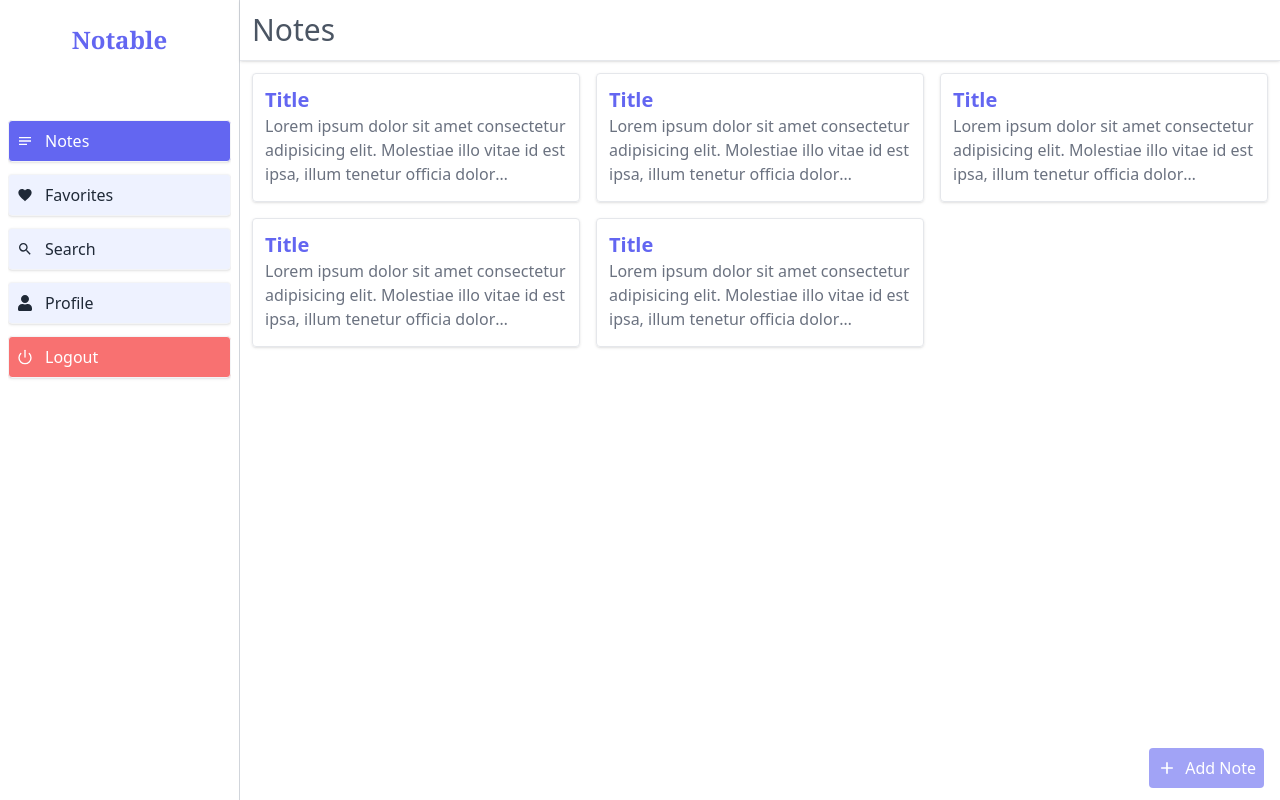
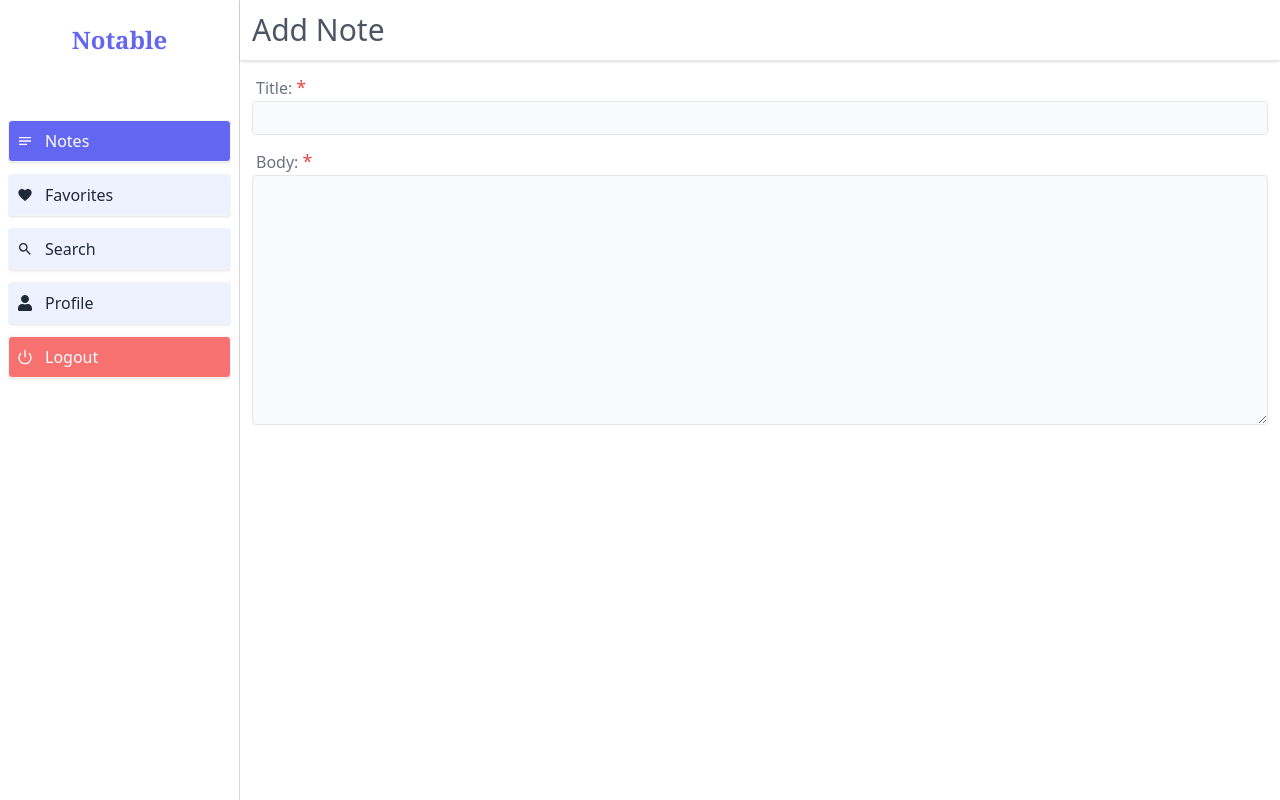
Before and after one commit to Ebenezeroffei/notable, a React (Create React App) app in the folder notable-frontend/: page / in a window 1280 px wide. Built offline with nearby package versions, Linux system fonts and the light colour scheme.

Commit message:
Feat: Add todo page complete.

```diff
--- a/notable-frontend/src/App.js
+++ b/notable-frontend/src/App.js
@@ -1,9 +1,11 @@
 import React from 'react';
 import { BrowserRouter, Routes, Route } from 'react-router-dom';
 import Wrapper from './components/Wrapper';
+import AddNote from './pages/AddNote';
 import Login from './pages/Auth/Login';
 import Register from './pages/Auth/Register';
 import Home from './pages/Home';
+import NoteDetail from './pages/NoteDetail';
 
 const App = () => {
 
@@ -13,7 +15,7 @@ const App = () => {
                 <Route path='login/' element={<Login />} />
                 <Route path='register/' element={<Register />} />
                 <Route path='/' element={<Wrapper />}>
-                    <Route index element={<Home />} />
+                    <Route index element={<AddNote />} />
                 </Route>
             </Routes>
         </BrowserRouter>
--- a/notable-frontend/src/components/Notes/Note.js
+++ b/notable-frontend/src/components/Notes/Note.js
@@ -4,10 +4,11 @@ const Note = () => {
     return (
         <section className='border rounded p-3 shadow hover:shadow-lg cursor-pointer group hover:bg-indigo-50 transition-all duration-200 hover:scale-95'>
             <h3 className='text-indigo-500 font-semibold text-xl truncate'>Title </h3>
-            <p className='text-gray-500 group-hover:text-gray-700 line-clamp overflow-hidden h-[75px]'>
+            <p className='text-gray-500 group-hover:text-gray-700 line-clamp overflow-hidden h-[75px] transition-all duration-200'>
                 Lorem ipsum dolor sit amet consectetur adipisicing elit. Molestiae illo vitae id est ipsa, illum tenetur officia dolor reiciendis voluptate maiores quibusdam minima ducimus ad maxime nisi nemo numquam aperiam.
                 Lorem ipsum, dolor sit amet consectetur adipisicing elit. Maxime laboriosam sequi nisi laborum possimus eligendi! Iste inventore dicta voluptas totam, laudantium doloribus et consequatur iusto quisquam quas consectetur eos quibusdam.
             </p>
+            <p className='text-xs inline-block mt-2 text-gray-600 bg-indigo-100 p-2 rounded font-semibold group-hover:bg-indigo-200 transition-all duration-200 shadow'>Written By: <span className='text-indigo-500'>eoffei</span></p>
         </section>
     );
 }
--- /dev/null
+++ b/notable-frontend/src/components/TextField/TextArea.js
@@ -0,0 +1,24 @@
+import React, { useState } from 'react';
+import { textOnBlurHandler } from '../../utils/validation';
+
+const TextArea = ({ isRequired = true, label, value, helpText = '', errorText = 'Please provide a valid value.', pattern = /.+/, }) => {
+    const [isError, setIsError] = useState(false);
+
+    return (
+        <section className='my-3'>
+            <label htmlFor="" className='text-gray-500 font-medium ml-1'>{label}:</label>
+            {
+                isRequired &&
+                <span className='ml-1 text-red-500 text-lg'>*</span>
+            }
+            <textarea ref={value} onBlur={() => textOnBlurHandler(pattern, value.current.value, setIsError)} className='outline-none block w-full border rounded focus:border-gray-300 focus:bg-gray-100 py-1 px-2 text-gray-600 bg-gray-50' rows={10} ></textarea>
+            {
+                isError
+                    ? <p className='text-xs text-rose-500 ml-1'>{errorText}</p>
+                    : <p className='text-xs text-gray-500 ml-1'>{helpText}</p>
+            }
+        </section >
+    );
+}
+
+export default TextArea;
--- a/notable-frontend/src/components/Wrapper/Header.js
+++ b/notable-frontend/src/components/Wrapper/Header.js
@@ -8,10 +8,10 @@ const Header = () => {
     const currentNavName = useNavStore(state => state.currentNavName);
 
     return (
-        <section className='bg-white bg-opacity-90 border-b w-full p-3 flex justify-between items-center shadow sticky top-0 z-10'>
-            <h1 className='text-3xl text-gray-600'>{currentNavName}</h1>
+        <section className='bg-white bg-opacity-80 border-b w-full p-3 flex justify-between items-center shadow sticky top-0 z-10 backdrop-filter backdrop-blur-md'>
+            <h1 className='text-3xl text-gray-600 truncate'>{currentNavName}</h1>
             {
-                isSmallScreen && <MdMenu onClick={openPhoneSideBar} className='text-indigo-500 hover:text-indigo-800 cursor-pointer transition-colors duration-250' size={30} />
+                isSmallScreen && <MdMenu onClick={openPhoneSideBar} className='text-indigo-500 hover:text-indigo-800 cursor-pointer transition-colors duration-250 flex-none' size={30} />
             }
         </section>
     );
--- a/notable-frontend/src/index.js
+++ b/notable-frontend/src/index.js
@@ -8,7 +8,7 @@ import { ToastContainer } from 'react-toastify';
 const root = ReactDOM.createRoot(document.getElementById("root"));
 root.render(
   <React.StrictMode>
-    <ToastContainer autoClose={2500} />
+    <ToastContainer autoClose={2500} limit={1} />
     <App />
   </React.StrictMode>
 );
--- /dev/null
+++ b/notable-frontend/src/pages/AddNote.js
@@ -0,0 +1,40 @@
+import React, { useEffect, useRef, useState } from 'react';
+import { toast } from 'react-toastify';
+import { useNavStore } from '../utils/store';
+import TextField from '../components/TextField';
+import TextArea from '../components/TextField/TextArea';
+
+const AddNote = () => {
+    const navigateTo = useNavStore(state => state.navigateTo);
+    const title = useRef();
+    const body = useRef();
+
+    useEffect(() => {
+        navigateTo(0, "Add Note");
+        let timer;
+        title.current.onkeyup = () => {
+            clearTimeout(timer);
+            // TODO: Save Todo
+            timer = setTimeout(() => toast("Save"), 1000);
+        }
+
+        body.current.onkeyup = () => {
+            clearTimeout(timer);
+            // TODO: Save Todo
+            timer = setTimeout(() => toast("Save"), 1000);
+        }
+
+        clearTimeout(timer);
+        body.current.removeEventListener('keyup', () => { });
+        title.current.removeEventListener('keyup', () => { });
+    }, [])
+
+    return (
+        <section>
+            <TextField label="Title" value={title} errorText="Please provide a title for your note." />
+            <TextArea label="Body" value={body} errorText="Please provide a body for your note." />
+        </section>
+    );
+}
+
+export default AddNote;
--- a/notable-frontend/src/pages/Home.js
+++ b/notable-frontend/src/pages/Home.js
@@ -12,7 +12,7 @@ const Home = () => {
     return (
         <>
             <Options>
-                <div className='bg-indigo-500 opacity-60 p-2 rounded flex mx-1 items-center cursor-pointer hover transition duration-200 hover:-translate-y-1 hover:shadow-lg hover:opacity-100'>
+                <div className='bg-indigo-500 opacity-60 p-2 rounded flex mx-1 items-center cursor-pointer hover transition duration-200 hover:-translate-y-1 hover:shadow-lg hover:opacity-100 w-32 justify-center'>
                     <MdAdd size={20} className='text-white mr-2' />
                     <p className='text-white'>Add Note</p>
                 </div>
--- /dev/null
+++ b/notable-frontend/src/pages/NoteDetail.js
@@ -0,0 +1,40 @@
+import React, { useEffect } from 'react';
+import Options from '../components/Wrapper/Options';
+import { useNavStore } from '../utils/store';
+import { MdEdit, MdDeleteForever } from 'react-icons/md';
+
+const NoteDetail = () => {
+    const navigateTo = useNavStore(state => state.navigateTo);
+
+    useEffect(() => {
+        navigateTo(0, "Title");
+    }, [])
+
+    return (
+        <>
+            <Options>
+                <div className='bg-blue-500 opacity-80 p-2 rounded flex mx-1 items-center cursor-pointer hover transition duration-200 hover:-translate-y-1 hover:shadow-lg hover:opacity-100 w-32 justify-center'>
+                    <MdEdit size={20} className='text-white mr-2' />
+                    <p className='text-white'>Edit</p>
+                </div>
+                <div className='bg-red-500 opacity-80 p-2 rounded flex mx-1 items-center cursor-pointer hover transition duration-200 hover:-translate-y-1 hover:shadow-lg hover:opacity-100 w-32 justify-center'>
+                    <MdDeleteForever size={20} className='text-white mr-2' />
+                    <p className='text-white'>Delete</p>
+                </div>
+            </Options>
+            <section>
+                <p className='text-gray-500'>
+                    Lorem ipsum dolor sit amet consectetur adipisicing elit. Eveniet perspiciatis odit incidunt doloremque delectus accusantium voluptate. Est pariatur, iure unde illo ad possimus expedita dicta laudantium impedit deserunt dignissimos ipsa?
+                    Lorem ipsum, dolor sit amet consectetur adipisicing elit. Dolorem cumque atque magnam accusamus minus. Provident harum odio repellendus iure placeat et veritatis dicta dolorum voluptas autem, fugit nam ullam nisi! Lorem ipsum dolor sit amet consectetur adipisicing elit. Consequuntur reiciendis incidunt odio, similique aliquid nulla, quisquam vitae sed ea suscipit sit molestias obcaecati expedita animi fuga? Eveniet suscipit accusamus quaerat?
+                </p>
+                <div className='mt-3 flex gap-2 flex-wrap'>
+                    <p className='text-xs text-gray-600 bg-indigo-100 p-2 rounded font-semibold shadow'>Written By: <span className='text-indigo-500'>eoffei</span></p>
+                    <p className='text-xs text-gray-600 bg-indigo-100 p-2 rounded font-semibold shadow'>Created On: <span className='text-indigo-500'>3rd December, 2022 4:56pm</span></p>
+                    <p className='text-xs text-gray-600 bg-indigo-100 p-2 rounded font-semibold shadow'>Modified On: <span className='text-indigo-500'>3rd December, 2022 4:56pm</span></p>
+                </div>
+            </section>
+        </>
+    );
+}
+
+export default NoteDetail;
```
